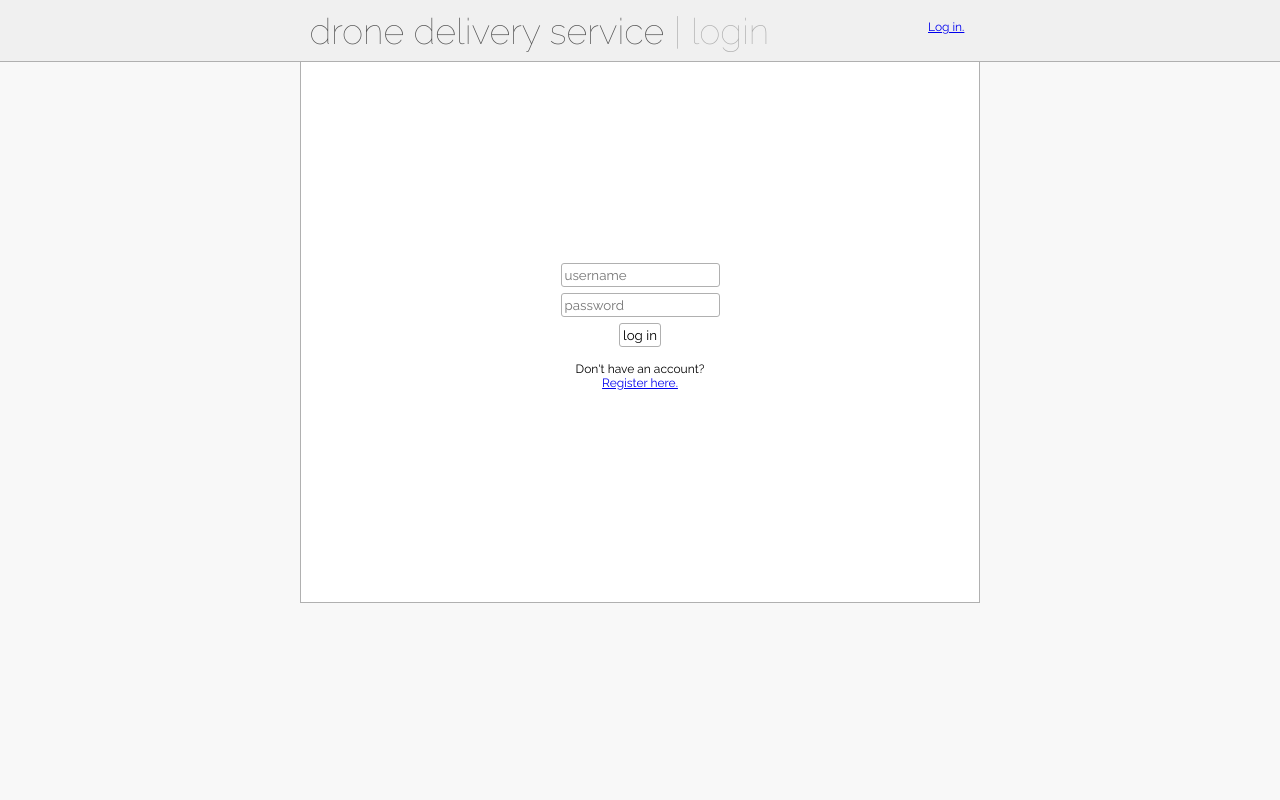
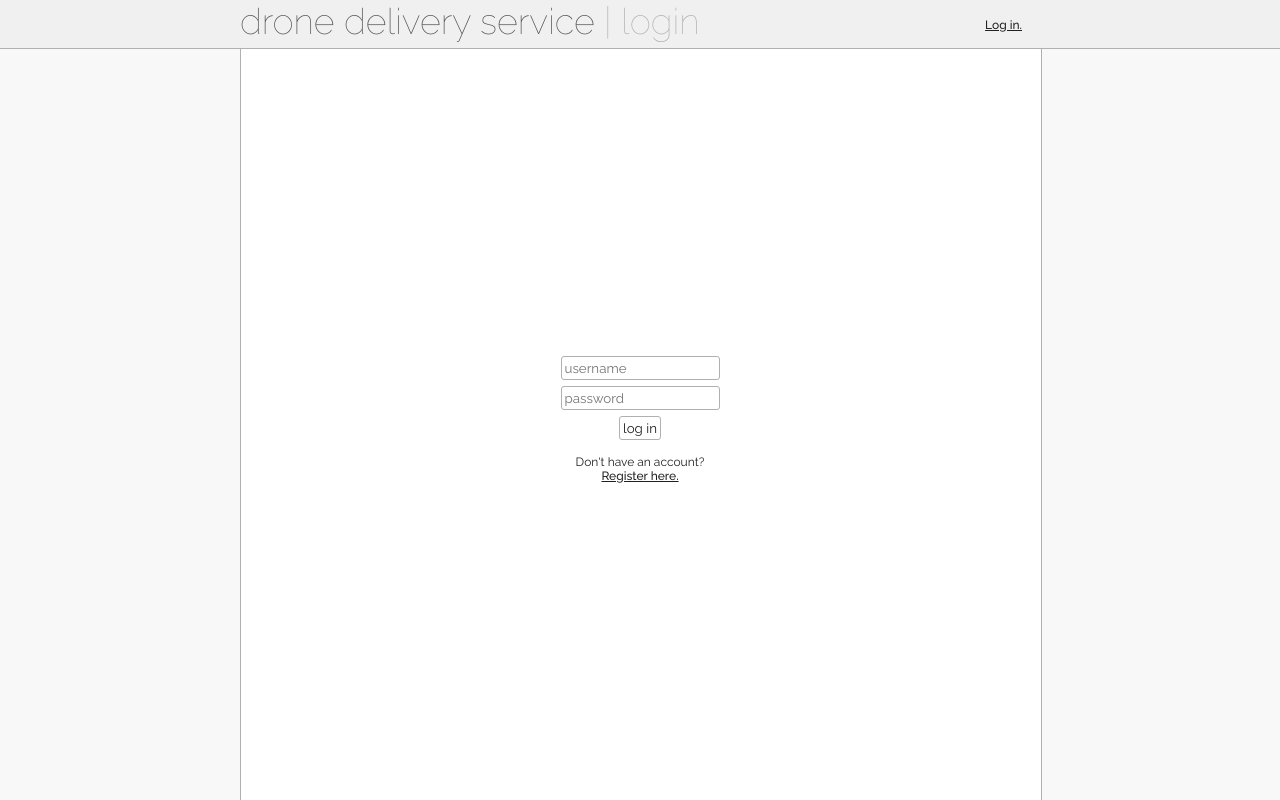
Before and after one commit to cusmith/dronedelivery, a Django app: page /app/login in a window 1280 px wide. Run offline with Django 3.2, Linux system fonts and the light colour scheme.

Commit message:
Make UI responsive

```diff
--- a/app/templates/app/app-base.html
+++ b/app/templates/app/app-base.html
@@ -4,18 +4,15 @@
 	<meta charset='utf-8'>
 	<title>{% block title %}{% endblock %} | drone delivery service</title>
 	<link rel="stylesheet" type="text/css" href="app.css"></link>
-	<link href='https://fonts.googleapis.com/css?family=Raleway:400,100' rel='stylesheet' type='text/css'>
+	<link href='https://fonts.googleapis.com/css?family=Raleway:500,400,100' rel='stylesheet' type='text/css'>
 </head>
 <body>
 	<div class='title-bar'>
 		<div class='title-bar-content'>
-			<h1 class='title'>
-				drone delivery service
-				<span class='sub-title'>
-					|
-					{% block short_title %}{% endblock %}
-				</span>
-			</h1>
+			<div class='title'>
+				<span class='h1'>drone delivery service </span>
+				<span class='h2'>| {% block short_title %}{% endblock %}</span>
+			</div>
 			<div class='session-status-box'>
 				{% if logged_in %}
 
@@ -25,8 +22,14 @@
 			</div>
 		</div>
 	</div>
-	<div class='content'>
-		{% block content %}{% endblock %}
+	<div class='main'>
+		<div class='content-container'>
+			<div class='content'>
+				{% block content %}{% endblock %}
+			</div>
+		</div>
+		<div class='center-column'>
+		</div>
 	</div>
 </body>
 </html>
--- a/app/templates/app/app.css
+++ b/app/templates/app/app.css
@@ -1,76 +1,97 @@
 * {
-	font-family: 'Raleway', sans-serif;
-}
+  font-family: "Raleway", sans-serif;
+  color: #202020; }
+
+.h1, h1 {
+  font-size: 3em;
+  font-weight: lighter;
+  color: #505050; }
+
+h1 {
+  margin: 0.2em; }
+
+.h2, h2 {
+  font-size: 3em;
+  font-weight: lighter;
+  color: #b0b0b0; }
+
+h2 {
+  margin: 0.2em; }
+
+a:link, a:visited {
+  font-weight: 500; }
+
+:root {
+  font-size: 12px;
+  font-weight: 400; }
 
 body {
   margin: 0px;
-	font-size: 12px;
-	background-color:#f8f8f8;
-}
+  background-color: #f8f8f8; }
 
 .title-bar {
   position: fixed;
   z-index: 1;
   width: 100%;
-	padding: 0.2em;
+  top: 0px;
+  height: 4rem;
   background-color: #f0f0f0;
-	border-bottom: 1px solid #b0b0b0;
-}
+  border-bottom: 1px solid #b0b0b0; }
 
 .title-bar-content {
-	margin-left:300px;
-	margin-right:300px;
-}
-
-h1 {
-	font-size: 3em;
-	font-weight: lighter;
-	margin: 0.2em;
-}
+  max-width: 800px;
+  margin-left: auto;
+  margin-right: auto;
+  padding-left: 1em;
+  padding-right: 1em; }
 
 .title {
-	color: #505050;
-	float: left;
-}
-
-.sub-title {
-	color: #b0b0b0;
-}
+  float: left; }
 
 .session-status-box {
-	margin:1.5em;
-	float: right;
-}
+  margin: 1.5em;
+  float: right; }
+
+.main {
+  margin-top: 4rem; }
+
+.center-column {
+  position: fixed;
+  z-index: -1;
+  width: 800px;
+  top: 0px;
+  left: calc((100% -  800px ) / 2);
+  height: 100vh;
+  background-color: #ffffff;
+  border-left: 1px solid #b0b0b0;
+  border-right: 1px solid #b0b0b0; }
+
+.content-container {
+  max-width: 800px;
+  margin-left: auto;
+  margin-right: auto; }
 
 .content {
-	background-color: #ffffff;
   position: relative;
-	top: 4em;
-	margin-left:300px;
-	margin-right:300px;
-	border-left: 1px solid #b0b0b0;
-	border-right: 1px solid #b0b0b0;
-	border-bottom: 1px solid #b0b0b0;
-	padding: 1em;
-}
+  padding: 1em; }
 
-.login-container {
-	width: 200px;
-	text-align: center;
-	margin-top: 200px;
-	margin-bottom: 200px;
-	margin-left: auto;
-	margin-right: auto;
-}
-
-.input-box {
+.rounded-box, .input-box {
   margin: 3px;
   padding: 3px;
   border: 1px solid #b0b0b0;
   border-radius: 3px;
-	background-color: #ffffff;
-}
+  background-color: #ffffff; }
+
+.login-container {
+  position: fixed;
+  top: calc(50% + 4rem );
+  left: 50%;
+  margin-right: -50%;
+  transform: translate(-50%, calc(-1 * ( 4rem  / 2) - 50%));
+  width: 200px;
+  text-align: center; }
 
 .input-box:focus {
-	box-shadow: 0px 0px 2px #888888;
-}
+  box-shadow: 0px 0px 2px #b0b0b0; }
+
+/*# sourceMappingURL=app.css.map */
--- /dev/null
+++ b/app/templates/app/app.sass
@@ -0,0 +1,126 @@
+
+$primary-font:			'Raleway', sans-serif
+$primary-font-size:		12px
+$primary-font-weight:	400
+
+$link-font-weight:		500
+
+$background-color:		#f8f8f8
+$title-bar-color:		#f0f0f0
+$content-area-color:	#ffffff
+
+$dark-text-color:		#202020
+$medium-text-color:		#505050
+$light-text-color:		#b0b0b0
+
+$title-bar-height:		4rem
+$content-max-width:		800px
+
+=centered-box($width)
+	max-width: $width
+	margin-left: auto
+	margin-right: auto
+
+*
+	font-family: $primary-font
+	color: $dark-text-color
+
+.h1
+	font-size: 3em
+	font-weight: lighter
+	color: $medium-text-color
+
+h1
+	@extend .h1
+	margin: 0.2em
+
+.h2
+	font-size: 3em
+	font-weight: lighter
+	color: $light-text-color
+
+h2
+	@extend .h2
+	margin: 0.2em
+
+
+a:link, a:visited
+	font-weight: $link-font-weight
+
+\:root
+	font-size: $primary-font-size
+	font-weight: $primary-font-weight
+
+body
+	margin: 0px
+	background-color: $background-color
+
+.title-bar
+	position: fixed
+	z-index: 1
+	width: 100%
+	top: 0px
+	height: $title-bar-height
+	background-color: $title-bar-color
+	border-bottom: 1px solid $light-text-color
+
+
+.title-bar-content
+	+centered-box($content-max-width)
+	padding-left: 1em
+	padding-right: 1em
+
+.title
+	float: left
+
+
+.session-status-box
+	margin: 1.5em
+	float: right
+
+.main
+	margin-top: $title-bar-height
+
+.center-column
+	position: fixed
+	z-index: -1
+	width: $content-max-width
+	top: 0px
+	left: unquote("calc((100% - ")$content-max-width unquote(") / 2)")
+	height: 100vh
+	background-color: $content-area-color
+	border-left: 1px solid $light-text-color
+	border-right: 1px solid $light-text-color
+
+$content-padding: 1em
+
+.content-container
+	+centered-box($content-max-width)
+
+.content
+	position: relative
+	padding: 1em
+
+.rounded-box
+	margin: 3px
+	padding: 3px
+	border: 1px solid $light-text-color
+	border-radius: 3px
+	background-color: $content-area-color
+
+.login-container
+	position: fixed
+	top: unquote("calc(50% +")$title-bar-height unquote(")")
+	left: 50%
+	margin-right: -50%
+	transform: unquote("translate(-50%, calc(-1 * (")$title-bar-height unquote(" / 2) - 50%))")
+	width: 200px
+	text-align: center
+
+
+.input-box
+	@extend .rounded-box
+
+
+.input-box:focus
+	box-shadow: 0px 0px 2px $light-text-color
```
Also changed, not shown: app/templates/app/login.html (line endings or trailing spaces), 1 other file. Lines whose indentation alone changed are shown as unchanged.
